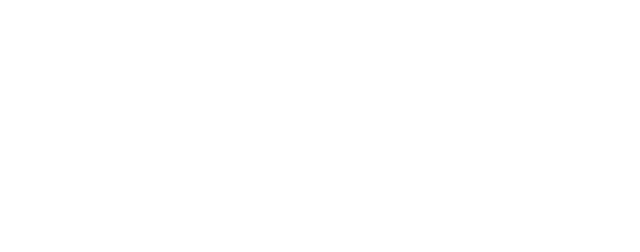
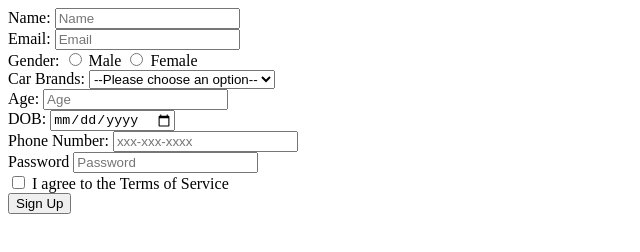
Before and after one commit to acciojob/signup-form-car-divyapulikkal, a website: page main.html in a window 1280 px wide. Shown: the whole page, without its empty margins (0-640 px from the left). Drawn offline with Linux system fonts and the light colour scheme.

Commit message:
created a submission

```diff
--- a/main.html
+++ b/main.html
@@ -7,7 +7,43 @@
 </head>
 
 <body>
-	<!-- the entire body must be written by student -->
+	<form action ="#" method ="post">
+		<label for ="name"> Name:</label>
+		<input type="text" id = "name" name ="name" placeholder="Name" required><br>
+
+		<label for ="email">Email:</label>
+		<input type="email" id = "email" name = "email" placeholder="Email" required><br>
+
+		<label for ="gender">Gender:</label>
+		<input type="radio" id = "gender_m" name = "gender" required>
+		<label for ="gender_m">Male</label>
+		<input type="radio" id = "gender_f" name = "gender" required>
+		<label for ="gender_f">Female</label><br>
+
+		<label for ="cars">Car Brands:</label>
+		<select id ="cars" name ="cars" required>
+			<option value ="" disabled selected>--Please choose an option--</option>
+			<option value="brand-1">BMW</option>
+			<option value="brand-1">Mercedes-Benz</option>
+			<option value="brand-1">Ford</option>
+			<option value="brand-1">Audi</option>
+			<option value="brand-1">Lamborghini</option>
+		</select><br>
+
+		<label for ="age">Age:</label>
+		<input type="number" id="age" name="age" placeholder="Age" required><br>
+
+		<label for ="dob">DOB:</label>
+		<input type="date" id="dob" name="dob" required><br>
+		<label for ="tel">Phone Number: </label>
+		<input type="tel" id="tel" name="tel" placeholder="xxx-xxx-xxxx" ><br>
+		<label for ="password">Password</label>
+		<input type="password" id="password" name="password" placeholder="Password" required><br>
+
+		<input type="checkbox" id="tos" name="tos" required>
+        <label for="tos">I agree to the Terms of Service</label><br>
+
+        <button type="submit">Sign Up</button>
     <script type="text/javascript" src="./script.js">
 </script>
 
```
